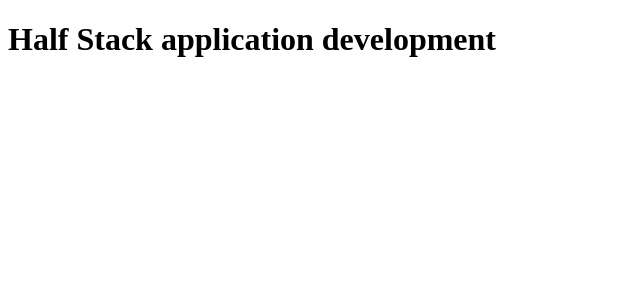
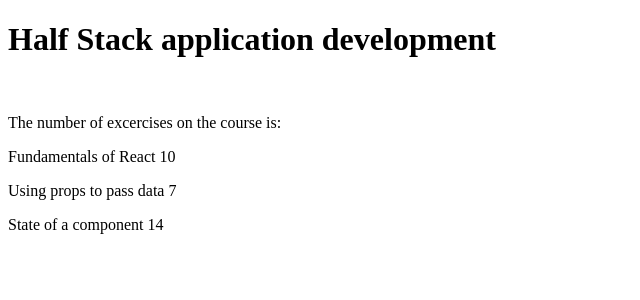
Before and after one commit to MariaEduarda15max/FullStackOpen-Helsinki, a React (Vite) app in the folder part1.1/: page / in a window 1280 px wide. Shown: the top 300 px of the page, without its empty margins (0-640 px from the left). Built offline with nearby package versions, Linux system fonts and the light colour scheme.

Commit message:
adding the content

```diff
--- a/part1.1/src/App.jsx
+++ b/part1.1/src/App.jsx
@@ -1,5 +1,18 @@
 const Header = (props) => {
-  return <h1>{props.course}</h1>
+  return (
+  <h1>{props.course}</h1>
+  )
+}
+
+const Content = (props) => {
+  return (
+    <div>
+      <p>{props.totalExcercises}</p>
+      <p>{props.part1} {props.excercises1}</p>
+      <p>{props.part2} {props.excercises2}</p>
+      <p>{props.part3} {props.excercises3}</p>
+    </div>
+  )
 }
 
 const App = () => {
@@ -11,10 +24,18 @@ const App = () => {
   const exercises2 = 7
   const part3 = 'State of a component'
   const exercises3 = 14
+  const totalExcercises = 'The number of excercises on the course is: '
 
   return (
     <div>
       <Header course={course} />
+      <br />
+      <Content
+      totalExcercises = {totalExcercises}
+      part1 = {part1} excercises1 = {exercises1}
+      part2 = {part2} excercises2 = {exercises2}
+      part3 = {part3} excercises3 = {exercises3}
+       />
     </div>
   )
 
```
